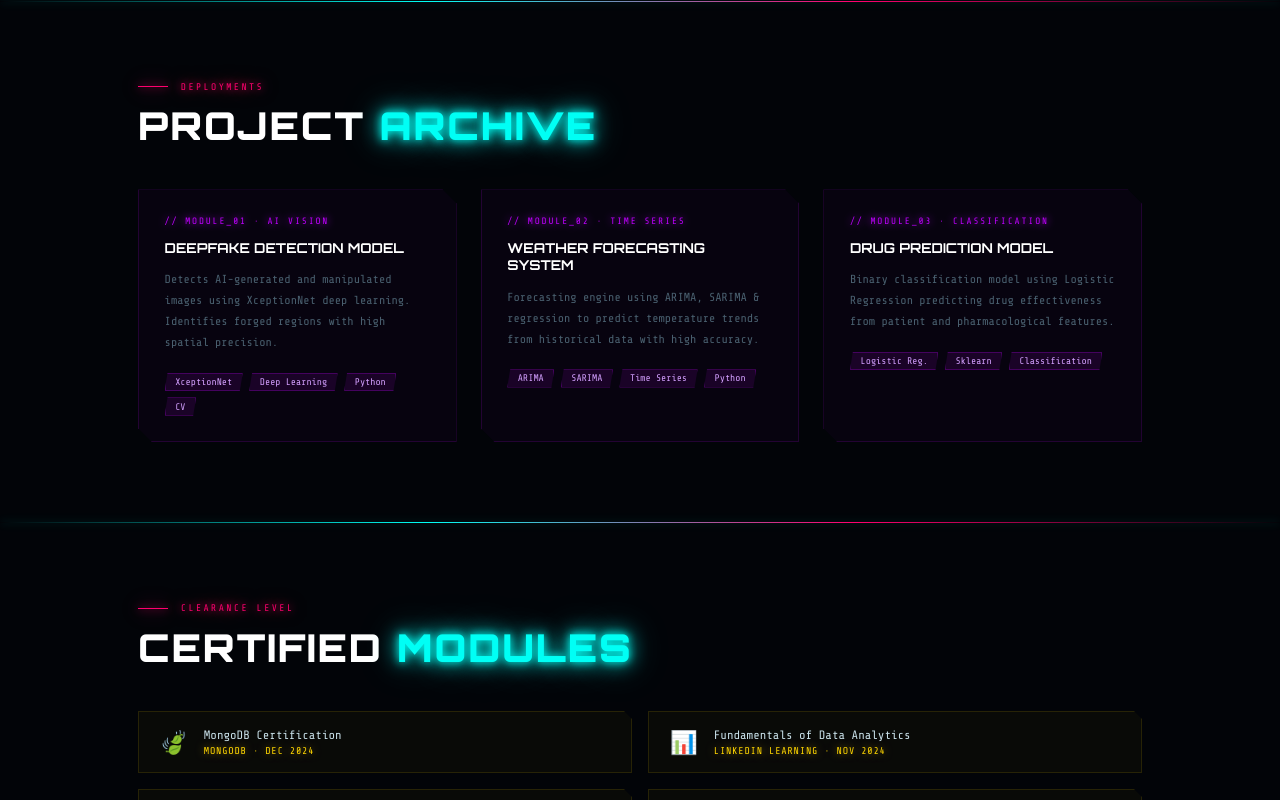
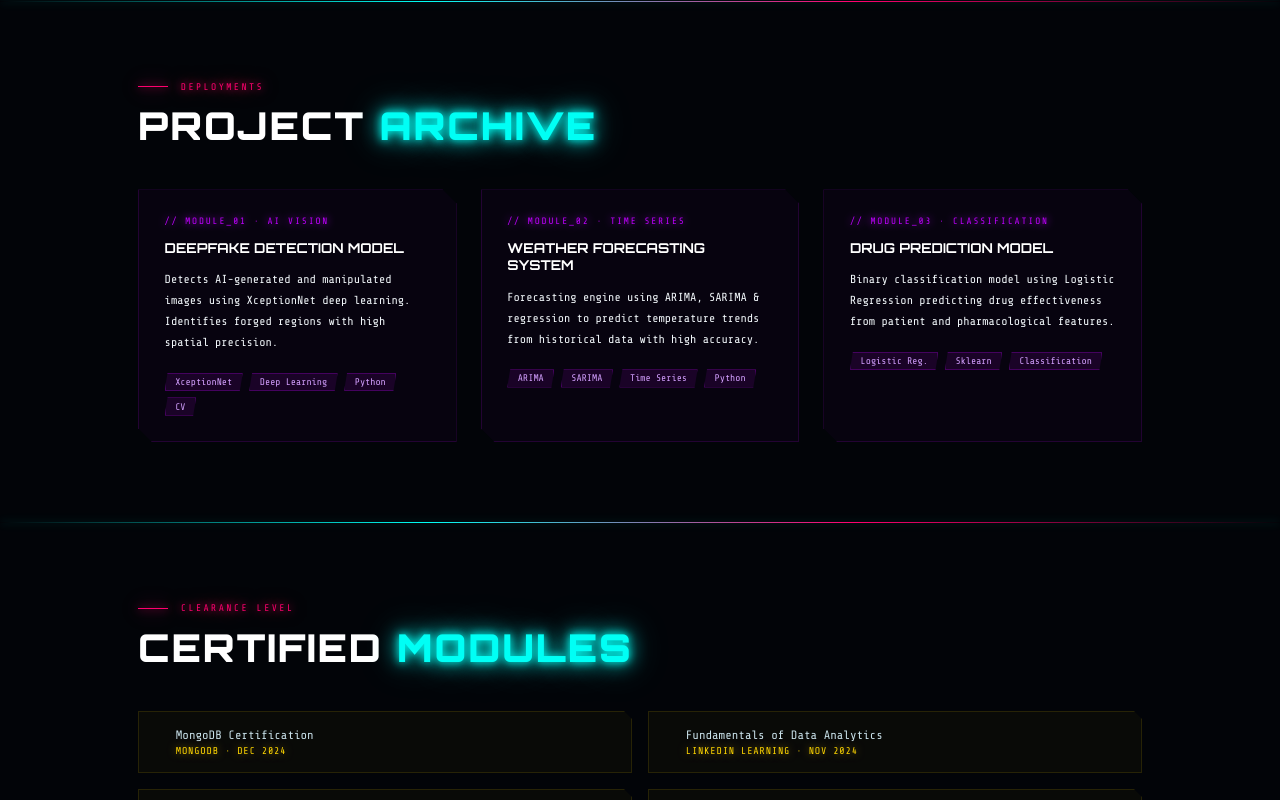
Before and after one commit to n-k08/Portfolio, a plain HTML site: page index.html in a window 1280 px wide. Shown: the part 2000-2800 px from the top of the page. Drawn offline with nearby package versions, Linux system fonts and the light colour scheme.

Commit message:
minor fix

```diff
--- a/index.html
+++ b/index.html
@@ -164,10 +164,10 @@
   <div class="sec-tag reveal">Clearance Level</div>
   <h2 class="sec-title reveal">CERTIFIED <em>MODULES</em></h2>
   <div class="certs-grid">
-    <div class="cert-card reveal"><div class="cert-ico">🍃</div><div><div class="cert-name">MongoDB Certification</div><div class="cert-src">MONGODB · DEC 2024</div></div></div>
-    <div class="cert-card reveal"><div class="cert-ico">📊</div><div><div class="cert-name">Fundamentals of Data Analytics</div><div class="cert-src">LINKEDIN LEARNING · NOV 2024</div></div></div>
-    <div class="cert-card reveal"><div class="cert-ico">🐍</div><div><div class="cert-name">Python Basics for Data Science</div><div class="cert-src">UDEMY · DEC 2024</div></div></div>
-    <div class="cert-card reveal"><div class="cert-ico">🗄️</div><div><div class="cert-name">SQL Certification</div><div class="cert-src">GREAT LEARNING · DEC 2023</div></div></div>
+    <div class="cert-card reveal"><div class="cert-ico"></div><div><div class="cert-name">MongoDB Certification</div><div class="cert-src">MONGODB · DEC 2024</div></div></div>
+    <div class="cert-card reveal"><div class="cert-ico"></div><div><div class="cert-name">Fundamentals of Data Analytics</div><div class="cert-src">LINKEDIN LEARNING · NOV 2024</div></div></div>
+    <div class="cert-card reveal"><div class="cert-ico"></div><div><div class="cert-name">Python Basics for Data Science</div><div class="cert-src">UDEMY · DEC 2024</div></div></div>
+    <div class="cert-card reveal"><div class="cert-ico"></div><div><div class="cert-name">SQL Certification</div><div class="cert-src">GREAT LEARNING · DEC 2023</div></div></div>
   </div>
 </section>
 
--- a/style.css
+++ b/style.css
@@ -6,7 +6,7 @@
   --yellow: #ffd600;
   --purple: #bf00ff;
   --text: #c8e0e8;
-  --dim: #4a6070;
+  --dim: #f3f8fc;
   --grid: rgba(0,255,245,0.04);
   --glow-c: 0 0 8px #00fff5, 0 0 20px #00fff5, 0 0 40px rgba(0,255,245,0.4);
   --glow-p: 0 0 8px #ff006e, 0 0 20px #ff006e, 0 0 40px rgba(255,0,110,0.4);
```
